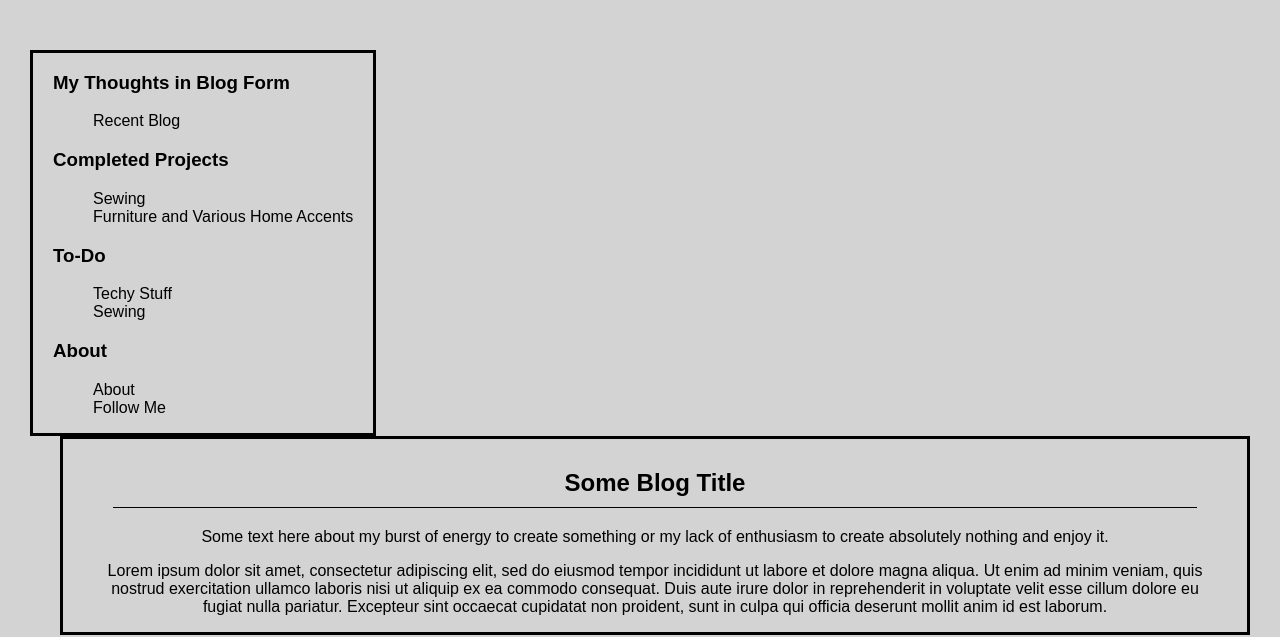
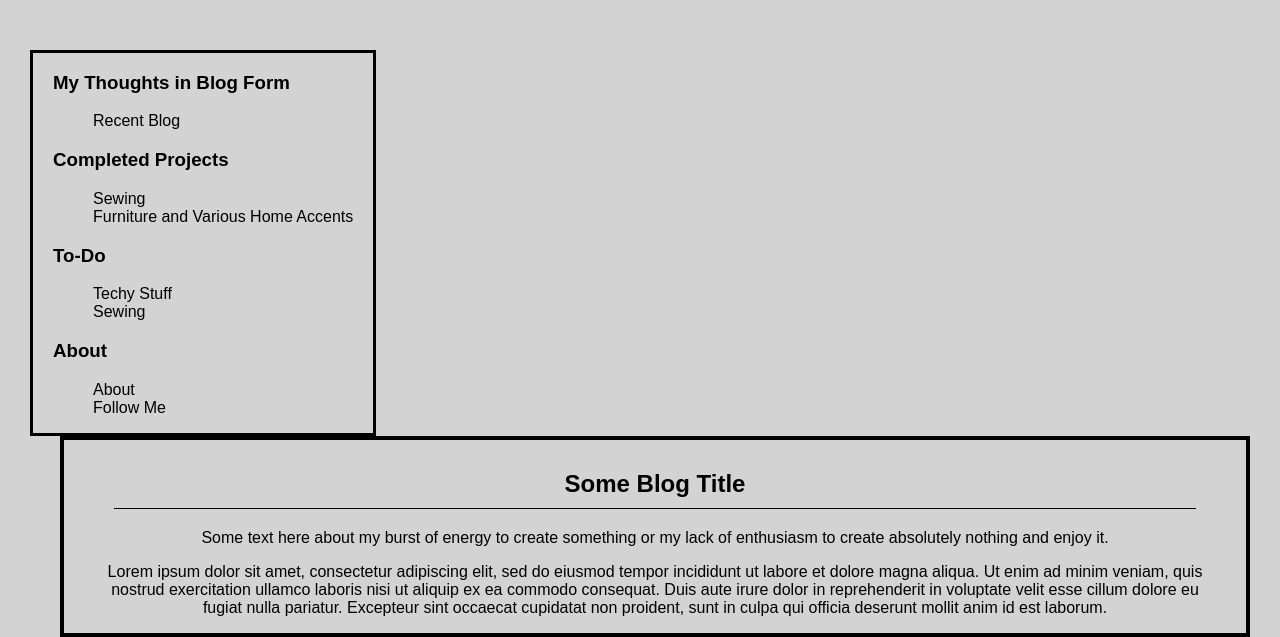
Before and after one commit to bawilc01/codingQA, a plain HTML site: page blog.html in a window 1280 px wide. Shown: the part 224-861 px from the top of the page. Drawn offline with Linux system fonts and the light colour scheme; a web font is replaced by a local one.

Commit message:
border change

```diff
--- a/stylesheet.css
+++ b/stylesheet.css
@@ -80,7 +80,7 @@ font-size: 20px;
   display: block;
   float: left;
   max-width: 1200px;
-  border: 3px solid black;
+  border: 4px solid black;
   padding: 0 30px 0 30px;
   margin-left: 30px;
 }
```
